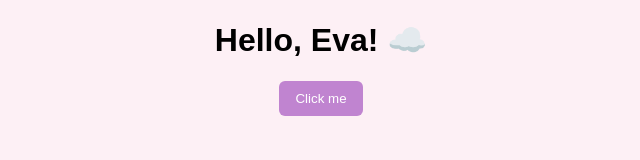
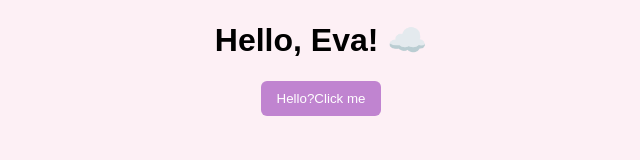
Before and after one commit to marishaeva34-source/Sre-project, a plain HTML site: page index.html in a window 1280 px wide. Shown: the whole page, without its empty margins (319-959 px from the left). Drawn offline with Linux system fonts and the light colour scheme.

Commit message:
Update index.html

```diff
--- a/index.html
+++ b/index.html
@@ -9,7 +9,7 @@
 </head>
 <body>
   <h1>Hello, Eva! ☁️</h1>
-  <button onclick="document.getElementById('msg').innerText = 'You clicked it!'">Click me</button>
+  <button onclick="document.getElementById('msg').innerText = 'You clicked it!'">Hello?Click me</button>
   <p id="msg"></p>
 </body>
 </html>
```
